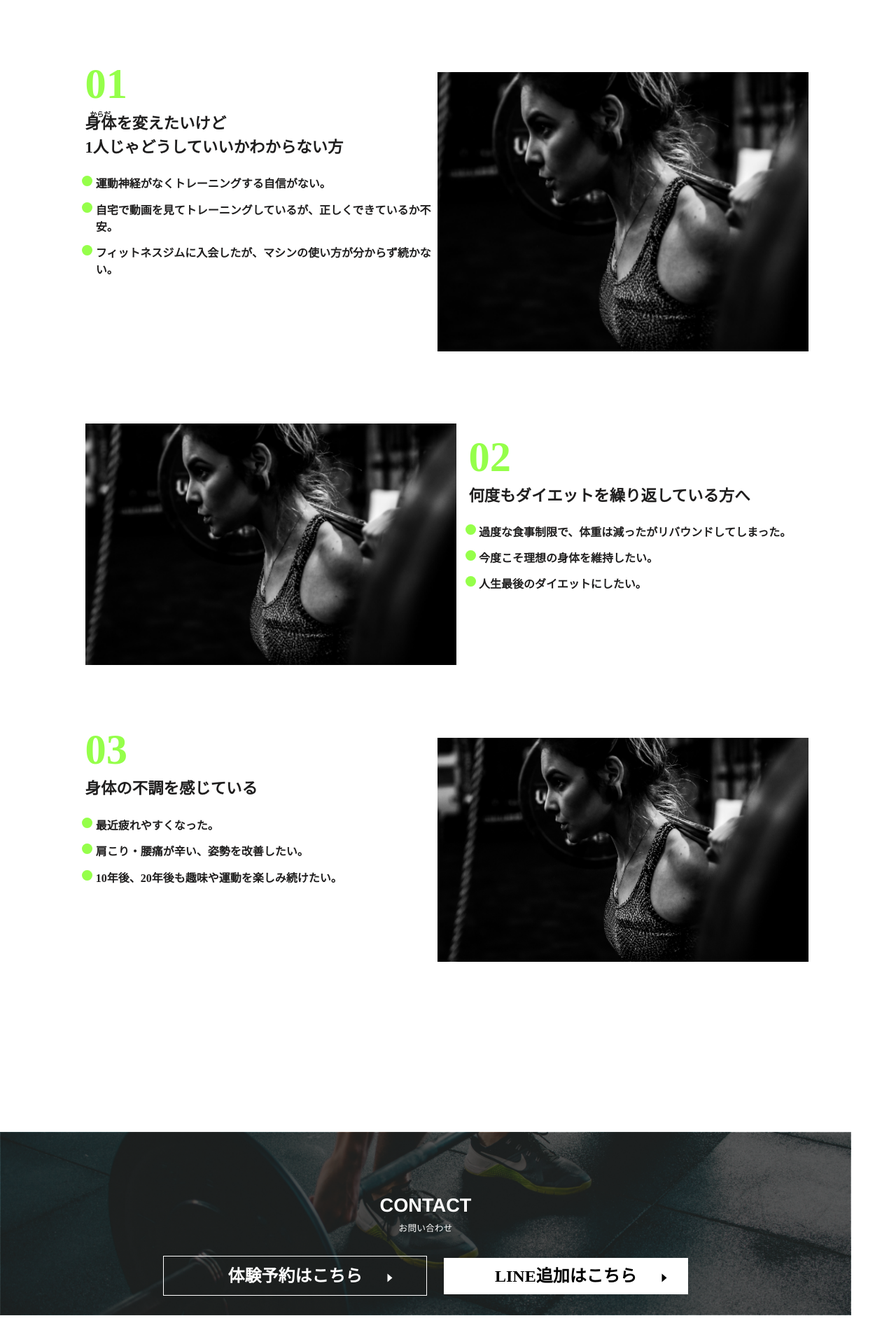
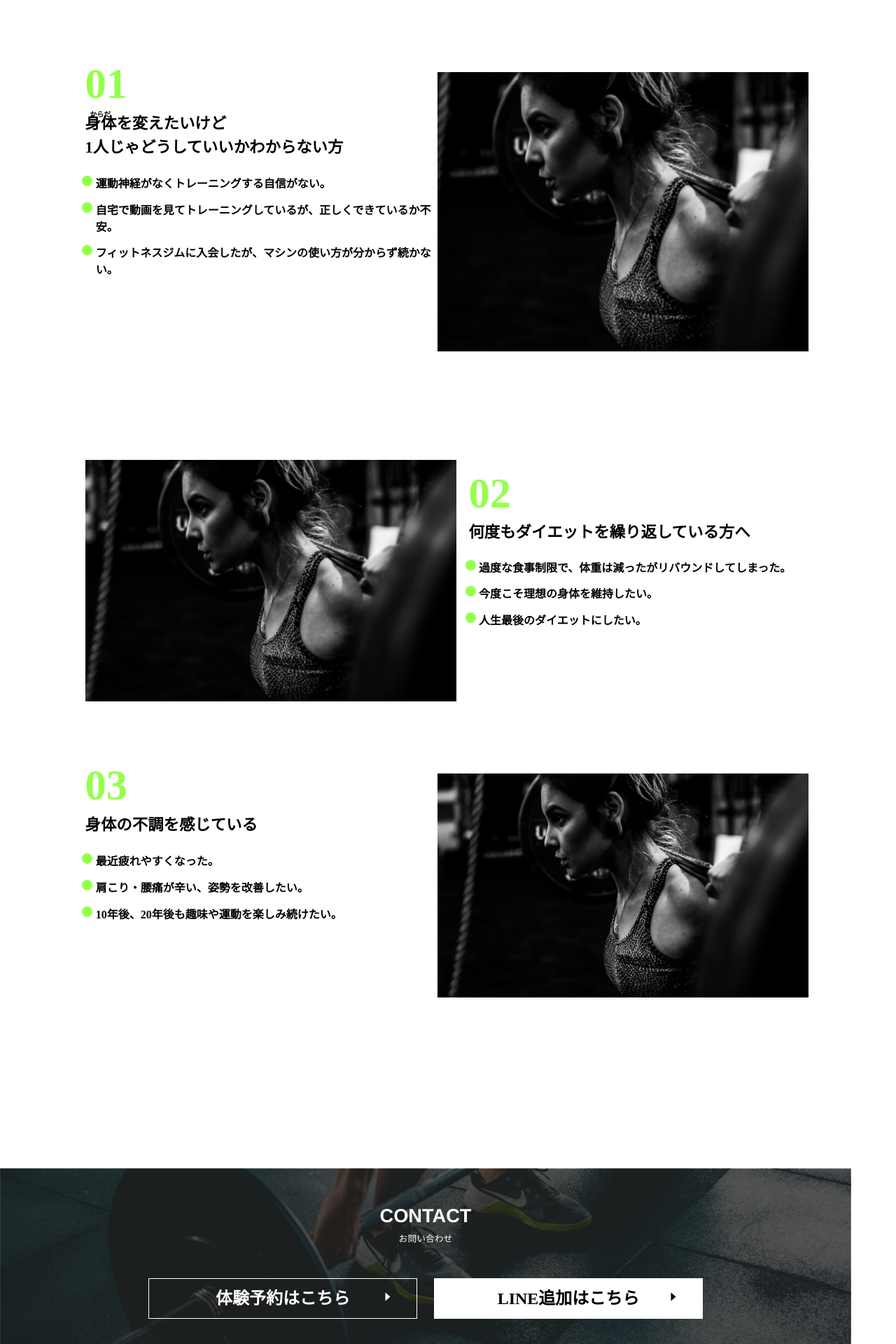
Before and after one commit to tuneup283/UNITES-LP, a PHP site: page / in a window 1280 px wide. Shown: the part 2440-4360 px from the top of the page at 70% size. Run offline with PHP 8.4, Linux system fonts and the light colour scheme.

Commit message:
細部修正

```diff
--- a/css/style.css
+++ b/css/style.css
@@ -435,7 +435,7 @@ question
 
 .question {
   font-weight: bold;
-  color: #1f1e1e;
+  /* color: #D3D3D3; */
 }
 
 .question img{
@@ -567,7 +568,7 @@ question
   content: "";
   width: 15px;
   height: 15px;
-  background-color: #95ff4a;
+  background-color: #95FF4B;
   border-radius: 10px;
   position: absolute;
   left: -4%;
@@ -607,14 +608,14 @@ question
   .question-1 {
     display: flex;
     flex-direction: column;
-    padding-top:9%;
+    padding-top:15%;
     justify-content: space-between;
   }
 }
 
 .question-2 {
   display: flex;
-  padding-top: 10%;
+  padding-top: 15%;
   justify-content: space-between;
 }
 
@@ -663,7 +664,7 @@ question
 
 .num-span {
   display: inline-block;
-  color: #95ff4a;
+  color: #95FF4B;
   font-size: 2.7em;
   line-height: auto;
   padding-bottom: 4.6%;
@@ -769,6 +770,7 @@ question
 .contact-btn {
   font-weight: bold;
   font-size: 1.5em;
+  text-align: center;
 }
 
 @media screen and (max-width:768px){
@@ -782,14 +784,14 @@ question
 }
 
 .banner-txt {
-  padding-top: 3%;
-  padding-bottom: 3%;
+
 }
 
 .botun-1 {
   color: #ffffff;
   border: #ffffff solid 1px;
-  padding: 0.6em 3.8em;
+  padding: 0.5em 3em;
+
 }
 
 @media screen and (max-width:768px){
@@ -2009,6 +2018,9 @@ pricerist
   gap: 2%;
   text-align: center;
 }
+.btn1-wrap{
+  height: 2rem;
+}
 
 .price-content {
   width: 32%;
@@ -3165,4 +3180,72 @@ footer
     color: #f5f5f5;
     border-radius: 10px;
   }
+  .pc{
+    display: none;
+  }
  }
+
+
+.contact-banner {
+  /* バナーのスタイル */
+}
+
+.contact-banner-text h2,
+.contact-banner-text p {
+  /* テキストスタイル */
+}
+
+.contact-buttons {
+  /* ボタンのラップスタイル */
+  margin: 2rem;
+}
+
+.button {
+  /* 共通のボタンスタイル */
+  display: inline-block;
+  margin: 10px;
+  padding: 10px 20px;
+  text-decoration: none;
+  color: #fff; /* 例: ボタンテキストの色 */
+  background-color: transparent; /* 例: ボタンの背景色 */
+  border: 1px solid #fff;
+  font-size: 1.5rem;
+}
+
+.button-reserve {
+  /* 体験予約ボタンの特別なスタイル */
+  position: relative;
+  width: 30vw;
+  font-weight: bold;
+}
+
+.button-line {
+  /* LINE追加ボタンの特別なスタイル */
+  width: 30vw;
+  background-color: #fff;
+  color: #000;
+  font-weight: bold;
+  position: relative;
+}
+
+.sp{
+  display: none;
+}
+.button-line::after{
+  content: "";
+  position: absolute;
+  border: 6px solid transparent;
+  border-top: 7px solid black;
+  transform: rotate(-90deg);
+  top: 35%;
+  right: 2rem;
+}
+.button-reserve::after{
+  content: "";
+  position: absolute;
+  border: 6px solid transparent;
+  border-top: 7px solid #fff;
+  transform: rotate(-90deg);
+  top: 35%;
+  right: 2rem;
+}
--- a/index.html
+++ b/index.html
@@ -156,6 +156,17 @@
                 <a href="#" class="botun-2"><span class="btn-2-span">LINE追加はこちら</span></a>
             </div>
 
+          </div>
+        </section>
+
+        <section class="contact-banner banner pc">
+          <div class="contact-banner-text">
+            <h2>CONTACT</h2>
+            <p>お問い合わせ</p>
+          </div>
+          <div class="contact-buttons">
+            <a href="#" class="button button-reserve">体験予約はこちら</a>
+            <a href="#" class="button button-line">LINE追加はこちら</a>
           </div>
         </section>
 
```
Also changed, not shown: other parts of css/style.css (+67 -56 lines), other parts of index.html (+12 -12 lines).
